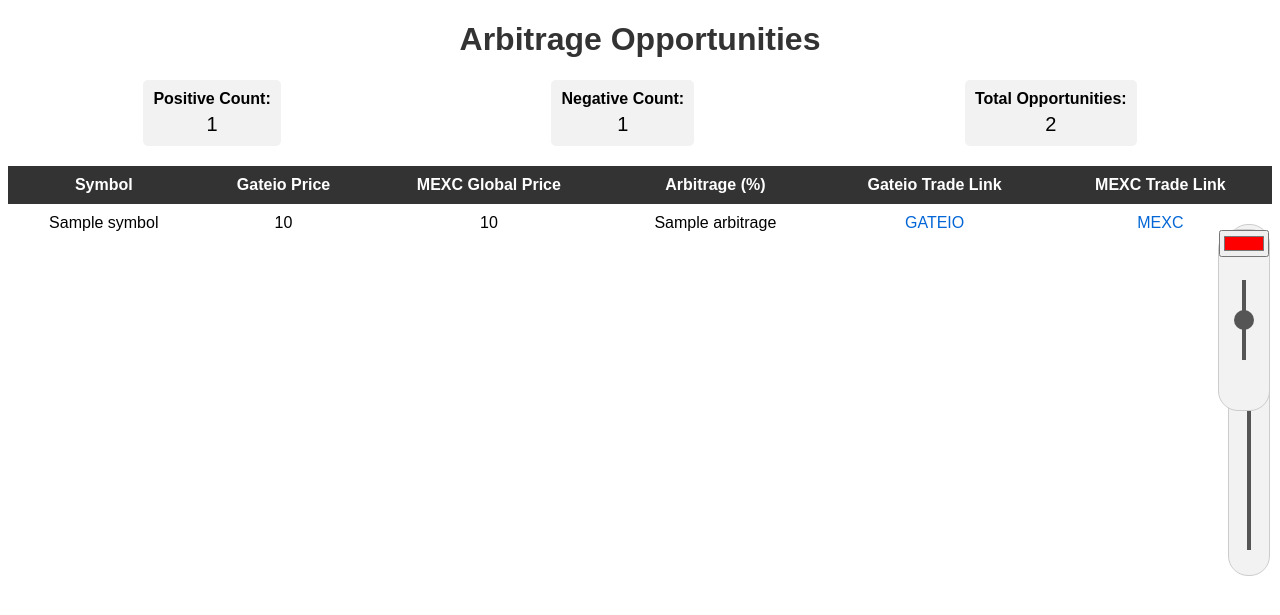
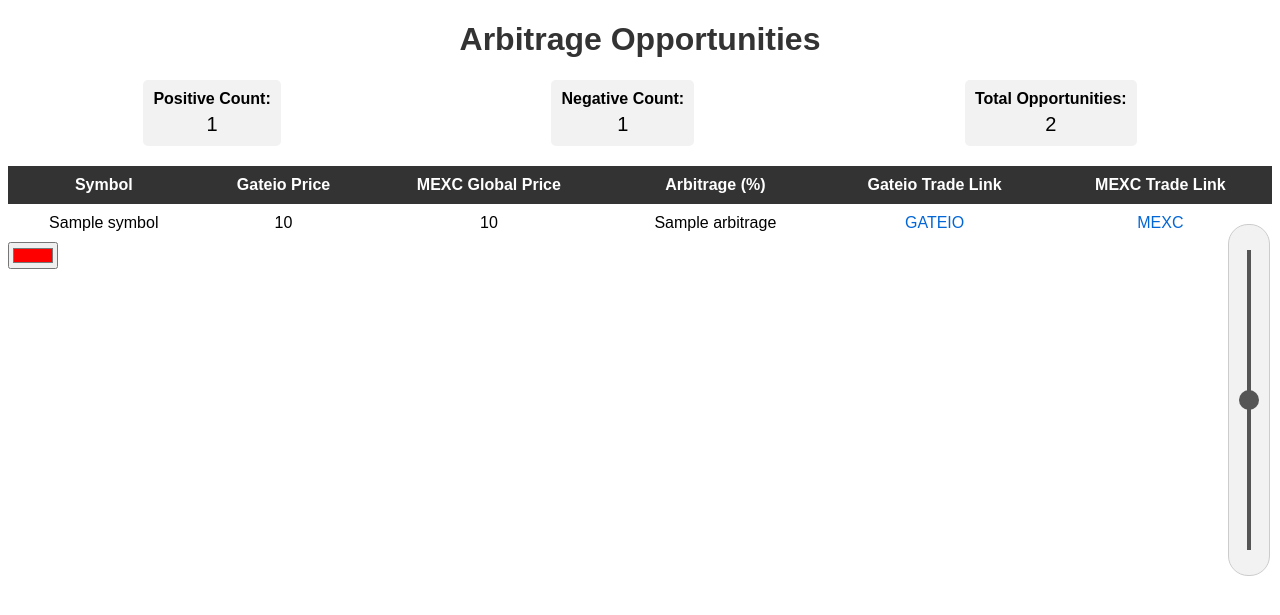
Before and after one commit to mailmaincoinsily/coinsilysite, a Flask app: template templates/index.html in a window 1280 px wide. Shown: the top 615 px of the page. Run offline with Flask 3, Linux system fonts and the light colour scheme; the template is opened without the code that fills it: most values are stand-ins (such as "Sample title", 1, 10 or a date in 2020).

Commit message:
Update style.css

```diff
--- a/static/style.css
+++ b/static/style.css
@@ -118,41 +118,3 @@ td.highlight-red {
   height: 300px;
   background-color: #555;
 }/*arrow key end*/
-
-/* start color picker*/
-#color-picker {
-  position: fixed;
-  top: 40%;
-  right: 10px;
-  transform: translateY(-50%);
-  width: 50px;
-  height: 180px;
-  background-color: #f2f2f2;
-  border: 1px solid #ccc;
-  border-radius: 20px;
-  cursor: pointer;
-  z-index: 9999;
-}
-
-#color-picker::before {
-  content: '';
-  position: absolute;
-  top: 50%;
-  left: 50%;
-  transform: translate(-50%, -50%);
-  width: 20px;
-  height: 20px;
-  background-color: #555;
-  border-radius: 50%;
-}
-
-#color-picker::after {
-  content: '';
-  position: absolute;
-  top: 50%;
-  left: 50%;
-  transform: translate(-50%, -50%);
-  width: 4px;
-  height: 80px;
-  background-color: #555;
-}
```
